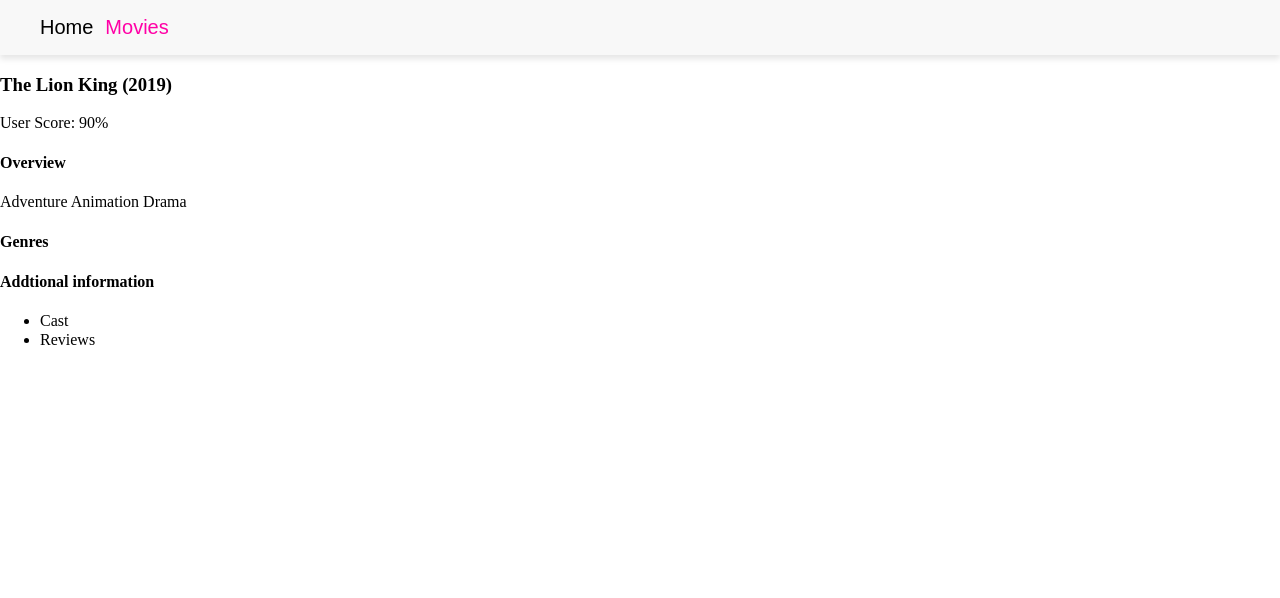
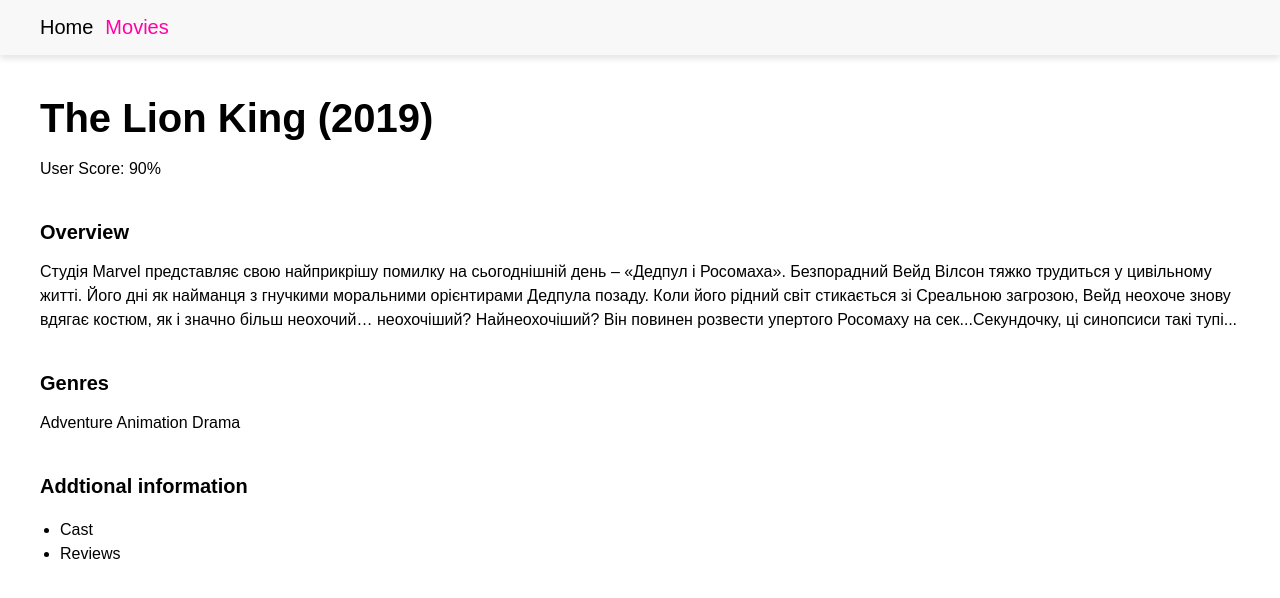
Before and after one commit to AistraViter/goit-react-hw-05, a React (Vite) app: page /movies/id in a window 1280 px wide. Shown: the top 598 px of the page. Built offline with nearby package versions, Linux system fonts and the light colour scheme.

Commit message:
css MovieDetailsPage

```diff
--- a/src/pages/MovieDetailsPage/MovieDetailsPage.jsx
+++ b/src/pages/MovieDetailsPage/MovieDetailsPage.jsx
@@ -1,17 +1,30 @@
+import { Link } from "react-router-dom";
+import css from "./MovieDetailsPage.module.css";
+
 function MovieDetailsPage() {
   return (
-    <div>
+    <div className={css.movieDetailsPage}>
+      <div> </div>
       <h3>The Lion King (2019)</h3>
       <p>User Score: 90%</p>
       <h4>Overview</h4>
+      <p>
+        Студія Marvel представляє свою найприкрішу помилку на сьогоднішній день
+        – «Дедпул і Росомаха». Безпорадний Вейд Вілсон тяжко трудиться у
+        цивільному житті. Його дні як найманця з гнучкими моральними орієнтирами
+        Дедпула позаду. Коли його рідний світ стикається зі Среальною загрозою,
+        Вейд неохоче знову вдягає костюм, як і значно більш неохочий…
+        неохочіший? Найнеохочіший? Він повинен розвести упертого Росомаху на
+        сек...Секундочку, ці синопсиси такі тупі...
+      </p>
+
+      <h4>Genres</h4>
       <p>Adventure Animation Drama</p>
-      <h4>Genres</h4>
 
       <h4>Addtional information</h4>
-
       <ul>
-        <li> Cast</li>
-        <li> Reviews</li>
+        <li> {<Link to="/">Cast</Link>}</li>
+        <li> {<Link to="/">Reviews</Link>}</li>
       </ul>
     </div>
   );
--- a/src/pages/MovieDetailsPage/MovieDetailsPage.module.css
+++ b/src/pages/MovieDetailsPage/MovieDetailsPage.module.css
@@ -0,0 +1,42 @@
+.movieDetailsPage {
+  padding: 40px;
+  height: 100vh;
+  margin: 0;
+  font-family: Arial, Helvetica, sans-serif;
+  color: #000;
+}
+.movieDetailsPage h3 {
+  margin: 0;
+  font-size: 40px;
+  font-weight: 700;
+}
+
+.movieDetailsPage h4 {
+  margin: 40px 0 0 0;
+  font-size: 20px;
+  font-weight: 700;
+}
+.movieDetailsPage p {
+  font-size: 16px;
+  line-height: 1.5;
+}
+
+.movieDetailsPage ul {
+  margin: 20px;
+  padding: 0;
+}
+
+.movieDetailsPage a {
+  font-family: Arial, Helvetica, sans-serif;
+  font-size: 16px;
+  line-height: 1.5;
+  color: black;
+  text-decoration: none;
+}
+.movieDetailsPage a:hover {
+  text-decoration: underline;
+}
+.movieDetailsPage a:active {
+  text-decoration: underline;
+  color: rgb(255, 0, 166);
+}
```
